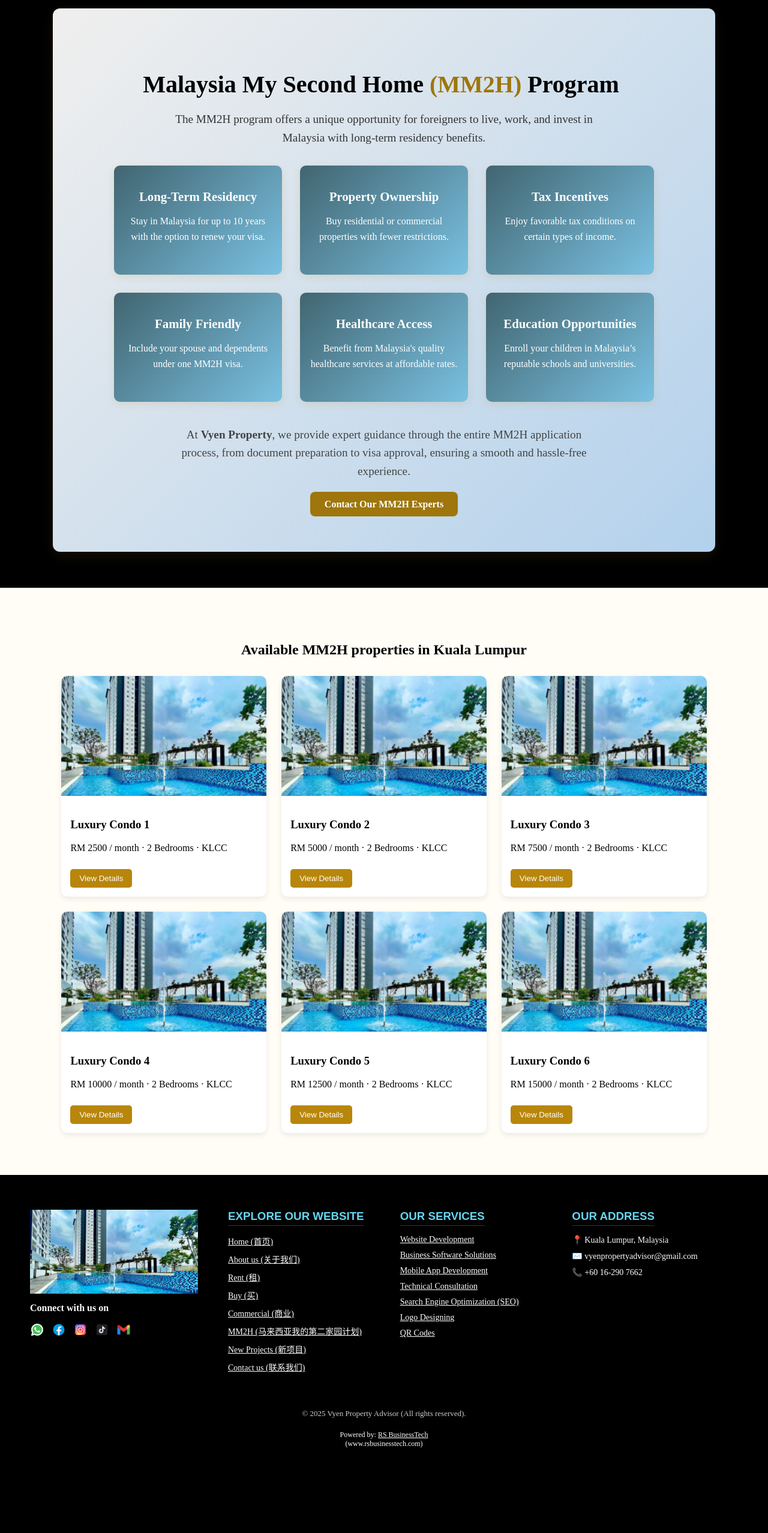
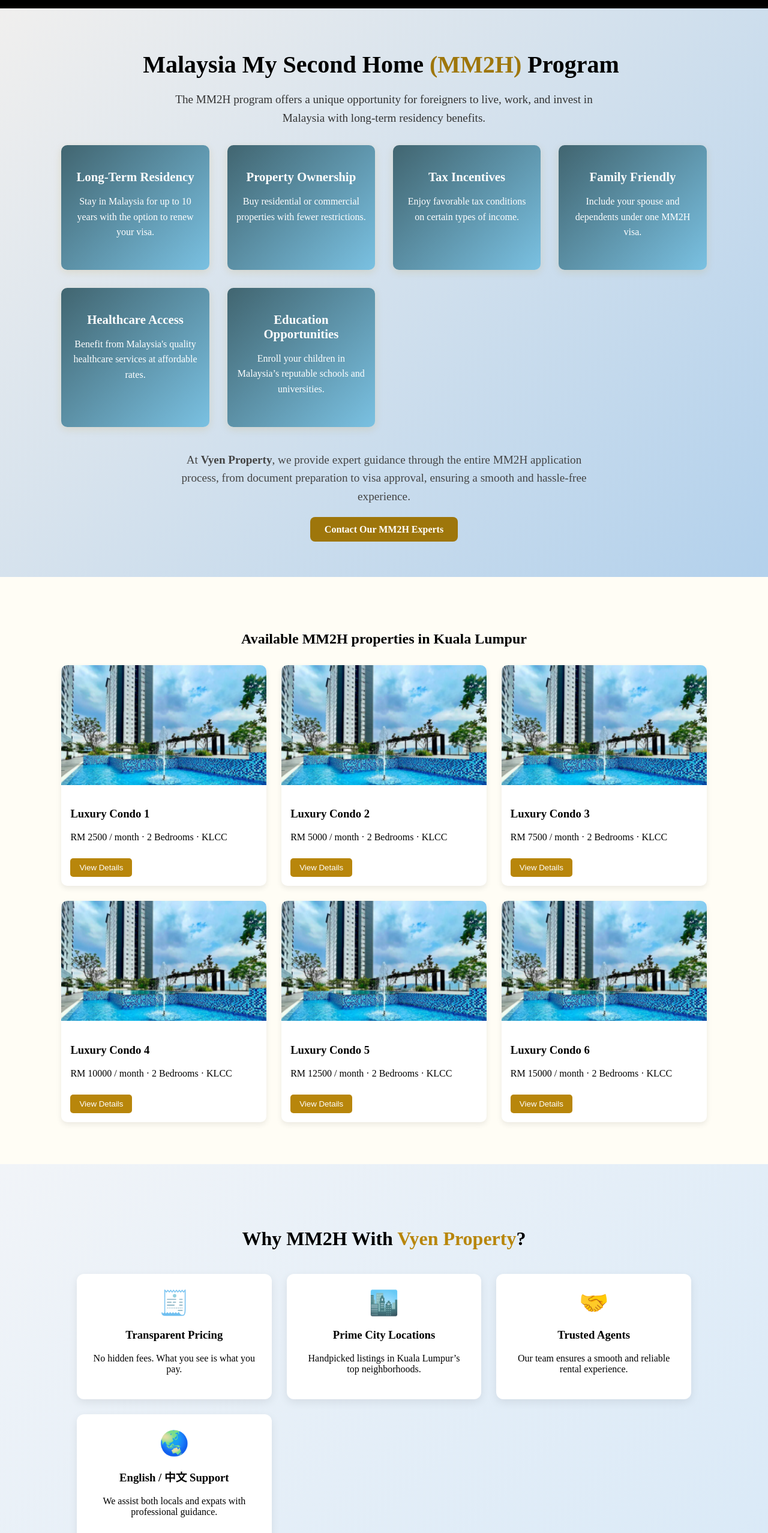
Before and after one commit to RSBusinessTech/vyenpropertyadvisor-ui, an Angular app: page /mm2h in a window 1280 px wide. Shown: the part 130-2686 px from the top of the page at 60% size. Before the commit the page ends 2565 px from the top, so only its background shows below. Built offline with nearby package versions, Linux system fonts and the light colour scheme.

Commit message:
Chaning about us

```diff
--- a/src/app/features/about/components/about/about.component.css
+++ b/src/app/features/about/components/about/about.component.css
@@ -2,18 +2,20 @@
 section {
   padding: 80px 10%;
   position: relative;
+
 }
 
 h2 {
   font-size: 2.5rem;
-  color: #222;
+
+  color: #b8860b;
   text-align: center;
   font-weight: 700;
   margin-bottom: 30px;
   text-transform: uppercase;
 }
 h2 span {
-  color: #b8860b;
+  color: #222;
 }
 
 /* -------------------- ABOUT SECTION -------------------- */
@@ -73,7 +75,9 @@ h2 span {
 }
 
 .team-member {
-  background: #e9e7e3;
+  /* background: #e9e7e3; */
+  background: #000;
+  color:white;
   border-radius: 15px;
   padding: 30px;
   max-width: 350px;
@@ -96,7 +100,7 @@ h2 span {
 
 .team-member h3 {
   font-size: 1.4rem;
-  color: #830707;
+  color: #20b3ec;
   margin-bottom: 10px;
 }
 
--- a/src/app/features/about/components/about/about.component.html
+++ b/src/app/features/about/components/about/about.component.html
@@ -2,7 +2,7 @@
 <section class="about-realestate">
   <div class="about-wrapper">
     <div class="about-text">
-      <h2 class = "about-heading"><span>About</span> Us</h2>
+      <h2 class = "about-heading"><span>About</span> Vyen Property</h2>
       <p>
         At our Kuala Lumpur real estate agency, we help you find properties that match your lifestyle and investment goals.
         Our mission is to connect Malaysians and expats with trusted developers and premium listings in the heart of the city.
@@ -16,7 +16,7 @@
 
 <!-- TEAM SECTION -->
 <section class="team-realestate">
-  <h2 class = "staff-heading"><span>Our</span> Team</h2>
+  <h2 class = "staff-heading"><span>Know</span> Myself</h2>
   <div class="team-grid">
     <div class="team-member">
       <img src="assets/images/vyen.jpg" alt="Vyen" class="team-photo">
--- a/src/app/features/buy/components/buy/buy.component.css
+++ b/src/app/features/buy/components/buy/buy.component.css
@@ -276,7 +276,7 @@
   background: #fffdf5;
   color: #000;
   padding: 40px 20px;
-  border-radius: 12px;
+  /* border-radius: 12px; */
   margin: 40px 8%;
 }
 
--- a/src/app/features/commercial/components/commercial/commercial.component.css
+++ b/src/app/features/commercial/components/commercial/commercial.component.css
@@ -278,7 +278,7 @@
   background: #fffdf5;
   color: #000;
   padding: 40px 20px;
-  border-radius: 12px;
+  /* border-radius: 12px; */
 }
 
 .cta-section h2 {
--- a/src/app/features/mm2h/components/mm2h/mm2h.component.css
+++ b/src/app/features/mm2h/components/mm2h/mm2h.component.css
@@ -2,7 +2,7 @@
 .rent-hero {
   position: relative;
   height: 75vh;
-  background: url('/assets/images/kl-rent-bg.jpg') center/cover no-repeat;
+  /* background: url('/assets/images/kl-rent-bg.jpg') center/cover no-repeat; */
   display: flex;
   align-items: center;
   justify-content: center;
@@ -277,7 +277,7 @@
   background: #fffdf5;
   color: #000;
   padding: 40px 20px;
-  border-radius: 12px;
+  /* border-radius: 12px; */
 }
 
 .cta-section h2 {
@@ -309,16 +309,17 @@
   background: linear-gradient(135deg, #f0efee, #b3d1ec);
   padding: 70px 8%;
   text-align: center;
-  border-radius: 12px;
+  /* border-radius: 12px; */
   color: #333;
-  max-width: 900px;
-  margin: 0 auto 60px auto;
+  max-width: 1600px;
+  margin: 0 auto 0px auto;
   box-shadow: 0 8px 20px rgba(185, 134, 11, 0.1);
 }
 
 .mm2h-info h2 {
   font-size: 2.5rem;
   color: #000;
+  margin-top: 0px;
   margin-bottom: 20px;
   font-weight: 700;
 }
--- a/src/app/features/mm2h/components/mm2h/mm2h.component.html
+++ b/src/app/features/mm2h/components/mm2h/mm2h.component.html
@@ -59,3 +59,40 @@
     </div>
   </div>
 </section>
+
+<!-- ✅ Why Rent With Us -->
+<section class="why-rent">
+  <h2>Why MM2H With <span>Vyen Property</span>?</h2>
+  <div class="reasons">
+    <div class="reason">
+      <div class="icon">🧾</div>
+      <h3>Transparent Pricing</h3>
+      <p>No hidden fees. What you see is what you pay.</p>
+    </div>
+
+    <div class="reason">
+      <div class="icon">🏙️</div>
+      <h3>Prime City Locations</h3>
+      <p>Handpicked listings in Kuala Lumpur’s top neighborhoods.</p>
+    </div>
+
+    <div class="reason">
+      <div class="icon">🤝</div>
+      <h3>Trusted Agents</h3>
+      <p>Our team ensures a smooth and reliable rental experience.</p>
+    </div>
+
+    <div class="reason">
+      <div class="icon">🌏</div>
+      <h3>English / 中文 Support</h3>
+      <p>We assist both locals and expats with professional guidance.</p>
+    </div>
+  </div>
+</section>
+
+<!-- CTA Section -->
+<section class="cta-section">
+  <h2>Planning to Buy?</h2>
+  <p>Contact our MM2H Property experts today and book your dream property in Kuala Lumpur.</p>
+  <a href="https://wa.me/+60162907662" class="cta-button">Get in Touch</a>
+</section>
--- a/src/app/features/newProjects/components/new-projects/new-projects.component.css
+++ b/src/app/features/newProjects/components/new-projects/new-projects.component.css
@@ -277,7 +277,7 @@
   background: #fffdf5;
   color: #000;
   padding: 40px 20px;
-  border-radius: 12px;
+  /* border-radius: 12px; */
 }
 
 .cta-section h2 {
--- a/src/app/features/rent/components/rent/rent.component.css
+++ b/src/app/features/rent/components/rent/rent.component.css
@@ -277,7 +277,7 @@
   background: #fffdf5;
   color: #000;
   padding: 40px 20px;
-  border-radius: 12px;
+  /* border-radius: 12px; */
 }
 
 .cta-section h2 {
--- a/src/app/shared/footer/footer.component.html
+++ b/src/app/shared/footer/footer.component.html
@@ -37,6 +37,7 @@
           <li><a href="/mm2h">MM2H (马来西亚我的第二家园计划)</a></li>
           <li><a href="/newProjects">New Projects (新项目)</a></li>
           <li><a href="/contact">Contact us (联系我们)</a></li>
+          <li> <a href="https://rsbusinesstech.com/onlineAppointmentBookingSystem/login" class="admin-login"><i class="fa-solid fa-user-shield"></i>🔐 Agent<small>(代理登录)</small></a></li>
         </ul>
       </div>
 
```
Also changed, not shown: src/app/shared/header/header.component.html (+1 -6 lines).
